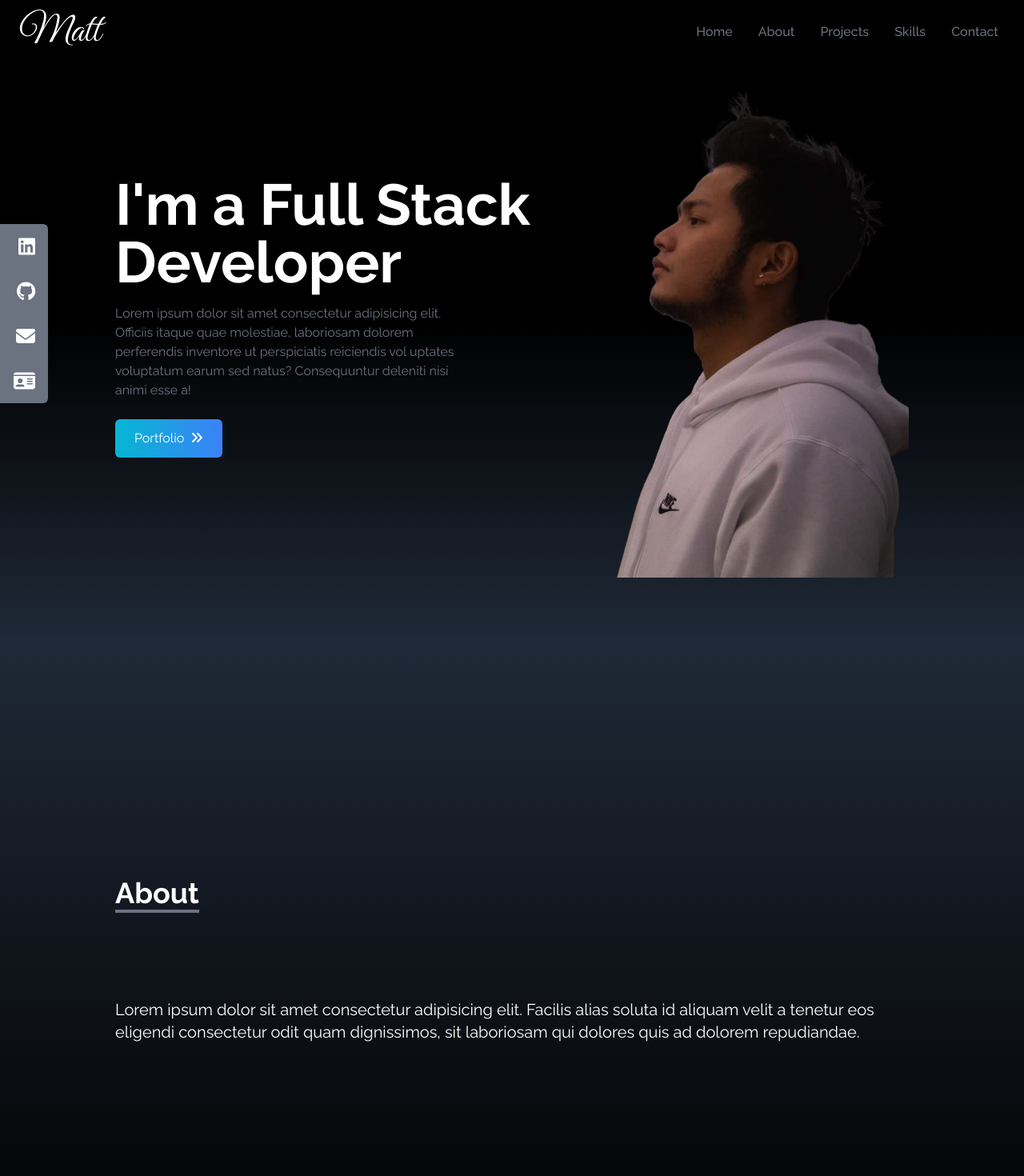
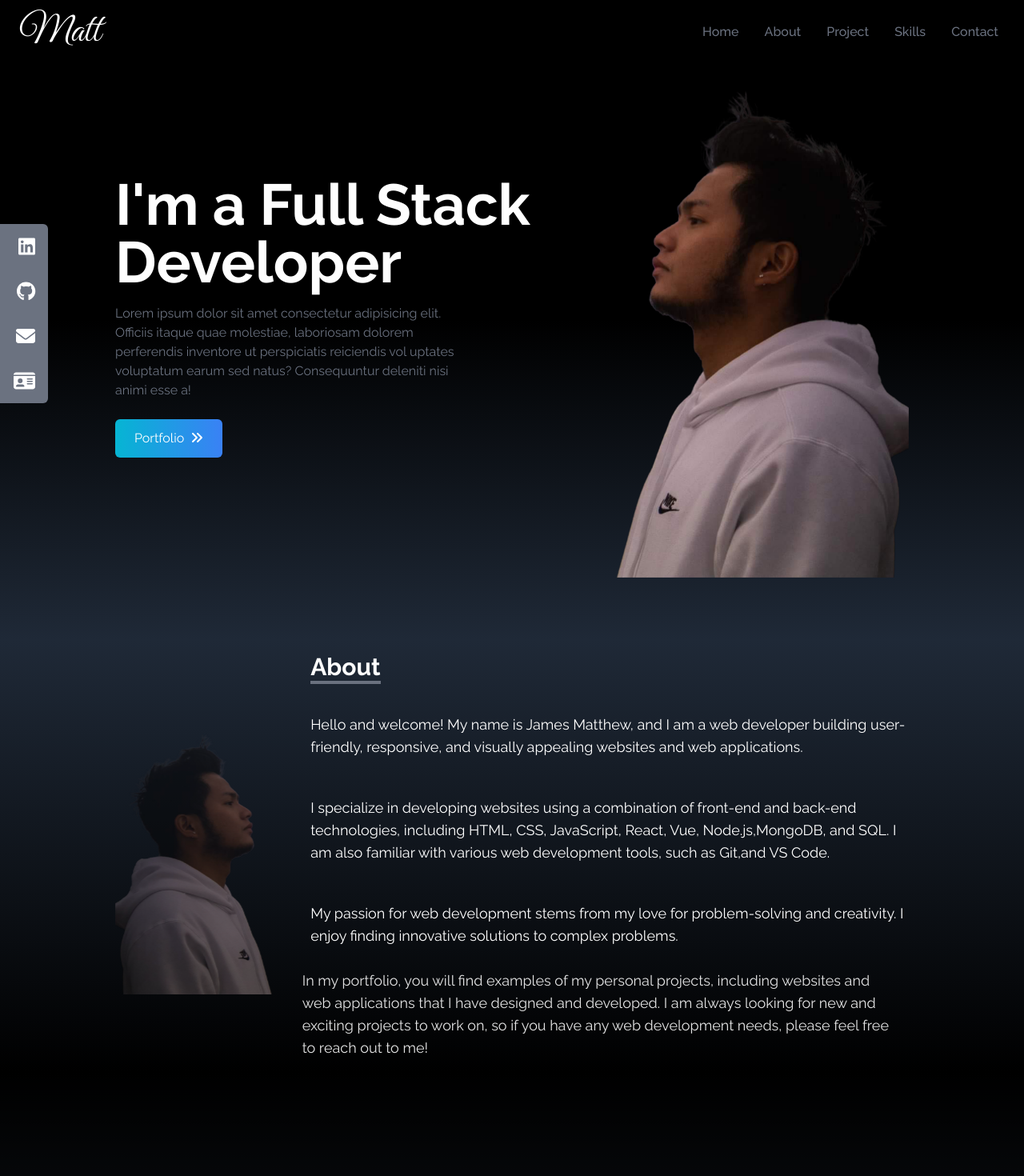
Before and after one commit to jmatthewa/portfolio, a Vue app: page / in a window 1280 px wide. Shown: the top 1470 px of the page at 80% size. Built offline with nearby package versions, Linux system fonts and the light colour scheme.

Commit message:
Add transition in hero section

```diff
--- a/src/App.vue
+++ b/src/App.vue
@@ -1,5 +1,5 @@
 <template>
-  <div class="home">
+
 
   <NavbarSection />
   <HeroSection />
@@ -9,7 +9,9 @@
   <ContactSection />
   <SocialLinks />
 
-  </div>
+
+
+
 </template>
 
 <script>
--- a/src/components/AboutSection.vue
+++ b/src/components/AboutSection.vue
@@ -1,26 +1,129 @@
 <template>
-    <div name="about" class="w-full h-screen bg-gradient-to-b from-gray-800 to-black text-white
+    <div id="about" class="w-full h-full bg-gradient-to-b from-gray-800 to-black text-white
         ">
-        <div class="max-w-screen-lg p-4 mx-auto flex flex-col justify-center w-full h-full">
 
-            <div class="pb-8">
-                <p class="text-4xl font-bold inline border-b-4 border-gray-500">About</p>
-            </div>
+        <div class="max-w-screen-lg  mx-auto flex flex-col p-4 justify-center items-center  w-full h-full md:flex-row ">
+            <transition name="slide2" appear>
 
-            <p class="text-xl mt-20">
-                Lorem ipsum dolor sit amet consectetur adipisicing elit. Facilis alias soluta id aliquam velit a tenetur eos eligendi consectetur odit quam dignissimos, sit laboriosam qui dolores quis ad dolorem repudiandae.
+                <div class="flex flex-col justify-center h-full gap-5">
+                    <img :src="heroImage" alt="" class="-scale-x-100  mx-auto w-2/3 md:w-full mix-blend-lighten animate-pulse">
+
+                </div>
+            </transition>
+            <div>
+
+            <transition name="slide" appear>
+
+                <p class="text-3xl font-bold inline border-b-4 border-gray-500">About</p>
+            </transition>
+            <transition name="slide3" appear>
+
+                <p class="text-lg mt-10">
+                    Hello and welcome! My name is James Matthew, and I am a web developer building user-friendly, responsive, and visually appealing websites and web applications.
+                </p>
+            </transition>
+                <br><br>
+            <transition name="slide4" appear>
+                <p class="text-lg">
+                I specialize in developing websites using a combination of front-end and back-end technologies, including HTML, CSS, JavaScript, React, Vue, Node.js,MongoDB, and SQL. I am also familiar with various web development tools, such as Git,and VS Code.
+            </p>
+        </transition>
+            <br><br>
+
+            <transition name="slide5" appear>
+            <p class="text-lg">
+
+                My passion for web development stems from my love for problem-solving and creativity. I enjoy finding innovative solutions to complex problems.
+                <br><br>
+            </p>
+        </transition>
+
+            <transition name="slide6" appear>
+            <p class="text-lg">
+                In my portfolio, you will find examples of my personal projects, including websites and web applications that I have designed and developed. I am always looking for new and exciting projects to work on, so if you have any web development needs, please feel free to reach out to me!
+
 
             </p>
+        </transition>
+            </div>
+        </div>
 
 
-        </div>
+
+
     </div>
 </template>
 <script>
+import heroImage from '../assets/heroImage.png'
 export default {
+    setup() {
 
+
+        return {
+            heroImage
+        }
+    }
 }
 </script>
 <style>
+    .slide-enter-active,
+.slide-leave-active {
+  transition: opacity 5s ease;
+}
+
+.slide-enter-from,
+.slide-leave-to {
+  opacity: 0;
+}
+
+
+.slide2-enter-active {
+  transition: all 2s ease-out;
+}
+
+.slide2-enter-from{
+  transform: translateX(100px);
+  opacity: 0;
+}
+
+.slide3-enter-active {
+  transition: all 2s ease-out;
+  transition-delay: .5s;
+}
+
+.slide3-enter-from{
+  transform: translateX(-100px);
+  opacity: 0;
+}
+.slide4-enter-active {
+  transition: all 2s ease-out;
+  transition-delay: 1.5s;
+}
+
+.slide4-enter-from{
+  transform: translateX(-100px);
+  opacity: 0;
+}
+
+.slide5-enter-active {
+  transition: all 2s ease-out;
+  transition-delay: 2.5s;
+}
+
+.slide5-enter-from{
+  transform: translateX(-100px);
+  opacity: 0;
+}
+.slide6-enter-active {
+  transition: all 2s ease-out;
+  transition-delay: 3.5s;
+}
+
+.slide6-enter-from{
+  transform: translateX(-100px);
+  opacity: 0;
+}
+
+
 
 </style>
--- a/src/components/ContactSection.vue
+++ b/src/components/ContactSection.vue
@@ -1,5 +1,5 @@
 <template>
-    <div name="contact" class="w-full h-screen bg-gradient-to-b from-black to-gray-800 p-4 text-white">
+    <div id="contact" class="w-full h-full md:h-screen bg-gradient-to-b from-black to-gray-800 p-4 text-white">
         <div class="flex flex-col p-4 justify-center max-w-screen-lg mx-auto h-full">
             <div class="pb-8">
 
--- a/src/components/HeroSection.vue
+++ b/src/components/HeroSection.vue
@@ -1,31 +1,44 @@
 <template>
-    <div name="hero" class="h-screen w-full bg-gradient-to-b from-black via-black to-gray-800">
-        <div class="max-w-screen-lg mx-auto flex flex-col items-center justify-center h-full px-4 sm:flex-row">
+    <div id="hero"  class=" h-96 sm:h-screen w-full bg-gradient-to-b from-black via-black to-gray-800">
+        <div class="mt-20 max-w-screen-lg mx-auto flex flex-col items-center justify-center h-full px-4 sm:flex-row sm:mt-0">
             <div class="flex flex-col justify-center h-full">
-                <h2 class="text-4xl sm:text-7xl font-bold text-white">
+                <transition name="slide" appear>
+                    <h2  class=" text-4xl  sm:text-7xl  font-bold text-white">
                         I'm a Full Stack Developer
                     </h2>
+
+                </transition>
+                <transition name="slide2" appear>
+
                     <p class="text-gray-500 py-4 max-w-md">
                         Lorem ipsum dolor sit amet consectetur adipisicing elit. Officiis itaque quae molestiae, laboriosam dolorem perferendis inventore ut perspiciatis reiciendis vol
                         uptates voluptatum earum sed natus? Consequuntur deleniti nisi animi esse a!
                     </p>
 
+                </transition>
+                <transition name="slide" appear>
+
                     <div>
-                    <button class="group text-white w-fit px-6 py-3 my-2 items-center rounded-md bg-gradient-to-r from-cyan-500 to-blue-500">
+                        <button @click="scroll('project')" class="group text-white w-fit px-6 py-3 my-2 items-center rounded-md bg-gradient-to-r from-cyan-500 to-blue-500">
                             Portfolio
 
                             <fa :icon="['fas', 'angles-right']" class="group-hover:rotate-90 duration-300 ml-1"/>
 
                         </button>
                     </div>
+                </transition>
             </div>
+            <transition name="slide" appear>
+
                 <div>
-                <img :src="HeroImage" alt="" class="mx-auto w-2/3 sm:w-full">
+                    <img :src="HeroImage" alt="" class="hidden md:block mx-auto w-2/3 sm:w-full">
                 </div>
+            </transition>
         </div>
     </div>
 </template>
 <script>
+
 
 
 import HeroImage from '../assets/heroImage.png'
@@ -40,9 +53,36 @@ export default {
         return {
             HeroImage
         }
+    },
+    methods: {
+        scroll(id) {
+
+            const element = document.getElementById(id);
+            element.scrollIntoView({ behavior: 'smooth' });
+    }
     }
 }
 </script>
 <style>
+.slide-enter-active,
+.slide-leave-active {
+  transition: opacity 5s ease;
+}
 
+.slide-enter-from,
+.slide-leave-to {
+  opacity: 0;
+}
+
+
+.slide2-enter-active {
+  transition: all 2s ease-out;
+}
+
+
+
+.slide2-enter-from{
+  transform: translateX(100px);
+  opacity: 0;
+}
 </style>
--- a/src/components/NavbarSection.vue
+++ b/src/components/NavbarSection.vue
@@ -1,13 +1,17 @@
 <template>
     <!-- <fa icon="bars"/> -->
-    <div class="flex justify-between items-center w-full h-20 text-white px-4 bg-black fixed">
+    <div class="z-10 top-0 flex justify-between items-center w-full h-20 text-white px-4 bg-black fixed">
 
         <div>
-            <h1 class="text-5xl font-signature ml-2">Matt</h1>
+            <h1 class=" text-5xl font-signature ml-2">Matt</h1>
         </div>
 
         <ul class="hidden md:flex">
-            <li v-for="link in links" :key="link.id" class="px-4 cursor-pointer capitalize font-medium text-gray-500 hover:scale-105 duration-200">{{ link.link }}</li>
+            <li class="px-4 cursor-pointer capitalize font-medium text-gray-500 hover:scale-105 duration-200" @click="scroll2('hero')">Home</li>
+            <li class="px-4 cursor-pointer capitalize font-medium text-gray-500 hover:scale-105 duration-200" @click="scroll2('about')">About</li>
+            <li class="px-4 cursor-pointer capitalize font-medium text-gray-500 hover:scale-105 duration-200" @click="scroll2('project')">Project</li>
+            <li class="px-4 cursor-pointer capitalize font-medium text-gray-500 hover:scale-105 duration-200" @click="scroll2('skills')">Skills</li>
+            <li class="px-4 cursor-pointer capitalize font-medium text-gray-500 hover:scale-105 duration-200" @click="scroll2('contact')">Contact</li>
         </ul>
 
         <div @click="showDropDown" class="cursor-pointer pr-4 z-10 text-gray-500 md:hidden">
@@ -16,7 +20,11 @@
         </div>
 
         <ul v-show="nav" class="flex flex-col justify-center items-center absolute top-0 left-0 w-full h-screen bg-gradient-to-b from-black to-gray-800 text-gray-500">
-            <li v-for="link in links" :key="link.id" class="px-4 cursor-pointer capitalize py-6 text-4xl">{{ link.link }}</li>
+            <li class="px-4 cursor-pointer capitalize py-6 text-4xl" @click="scroll('hero')">Home</li>
+            <li class="px-4 cursor-pointer capitalize py-6 text-4xl" @click="scroll('about')">About</li>
+            <li class="px-4 cursor-pointer capitalize py-6 text-4xl" @click="scroll('project')">Project</li>
+            <li class="px-4 cursor-pointer capitalize py-6 text-4xl" @click="scroll('skills')">Skills</li>
+            <li class="px-4 cursor-pointer capitalize py-6 text-4xl" @click="scroll('contact')">Contact</li>
 
         </ul>
     </div>
@@ -30,36 +38,26 @@ export default {
 
         const nav = ref(false)
 
-        const links = [
-            {
-                id: 1,
-                link: 'home'
-            },
-            {
-                id: 2,
-                link: 'about'
-            },
-            {
-                id: 3,
-                link: 'projects'
-            },
-            {
-                id: 4,
-                link: 'skills'
-            },
-            {
-                id: 5,
-                link: 'contact'
-            }
-     ]
+
 
      const showDropDown = function() {
         return this.nav = !this.nav
      }
+     return {
+        showDropDown,nav
+     }
+    },
+    methods: {
+        scroll(id) {
+            this.nav = !this.nav;
+            const element = document.getElementById(id);
+            element.scrollIntoView({ behavior: 'smooth' });
+    } ,
+    scroll2(id) {
 
-     return {
-        links,showDropDown,nav
-     }
+            const element = document.getElementById(id);
+            element.scrollIntoView({ behavior: 'smooth' });
+    }
     }
 }
 </script>
--- a/src/components/ProjectsSection.vue
+++ b/src/components/ProjectsSection.vue
@@ -1,15 +1,29 @@
 <template>
-      <div name="project" class="bg-gradient-to-b from-black to bg-gray-800 w-full text-white md:h-screen">
+      <div id="project" class=" bg-gradient-to-b from-black to bg-gray-800 w-full text-white h-full md:h-screen">
         <div class="max-w-screen-lg p-4 mx-auto flex flex-col justify-center w-full h-full">
+            <transition name="slide" appear>
+
                   <div class="pb-8">
+
                               <p class="text-4xl font-bold inline border-b-4 border-gray-500">Project</p>
                               <p class="py-6">Check out some of my project right here</p>
+
                   </div>
+            </transition>
 
             <div class="grid sm:grid-cols-2 md:grid-cols-3 gap-8 px-12 sm:px-0">
 
+
+
                         <div  v-for="project in projects" :key="project.id" class="shadow-md shadow-gray-600 rounded-lg">
-                        <img :src="project.src" alt="" class="rounded-md duration-200 hover:scale-105">
+                            <transition name="slide2" appear>
+
+                                  <img :src="project.src" alt="" class="rounded-md duration-200 hover:scale-105 hover:opacity-20">
+
+                              </transition>
+                              <span class="text-2xl font-bold text-white tracking-wider">
+                                    {{ project.title }}
+                              </span>
 
                               <div class="flex items-center justify-center">
                                     <a :href="project.live" target="_blank" class="w-1/2 px-6 py-3 m-4 duration-200 hover: scale-105"><button>Demo</button></a>
@@ -18,6 +32,7 @@
 
                               </div>
                         </div>
+
             </div>
         </div>
       </div>
@@ -33,7 +48,8 @@ export default {
       const projects = [
             {
                   id: 1,
-                  src: project
+                  src: project,
+                  title: 'Vue JS project'
             },
             {
                   id: 2,
@@ -51,3 +67,25 @@ export default {
     }
 }
 </script>
+
+<style>
+      .slide-enter-active,
+      .slide-leave-active {
+      transition: opacity 5s ease;
+      }
+
+      .slide-enter-from,
+      .slide-leave-to {
+      opacity: 0;
+      }
+
+
+      .slide2-enter-active {
+      transition: all 5s ease-in-out;
+      }
+
+      .slide2-enter-from{
+      transform: translateX(50px);
+      opacity: 0;
+      }
+</style>
--- a/src/components/SkillsSection.vue
+++ b/src/components/SkillsSection.vue
@@ -1,8 +1,8 @@
 <template>
-    <div name="skills" class="bg-gradient-to-b from-gray-800 to-black w-full h-screen">
+    <div id="skills" class="bg-gradient-to-b from-gray-800 to-black w-full h-full md:h-screen">
         <div class="max-w-screen-lg mx-auto p-4 flex flex-col justify-center w-full h-full text-white">
             <div>
-                <p class="text-4xl font-bold border-b-4 border-gray-500 p-2 inline">Skills</p>
+                <p class=" text-4xl font-bold border-b-4 border-gray-500 p-2 inline">Skills</p>
                 <p class="py-6">These are the technologies I've worked with</p>
             </div>
 
--- a/src/main.js
+++ b/src/main.js
@@ -8,10 +8,12 @@ import { fas } from '@fortawesome/free-solid-svg-icons'
 import { fab } from '@fortawesome/free-brands-svg-icons'
 import './assets/tailwind.css'
 
+
 library.add(fas,fab)
 
 createApp(App)
 .component('fa', FontAwesomeIcon)
 .use(store)
 .use(router)
+
 .mount('#app')
--- a/src/router/index.js
+++ b/src/router/index.js
@@ -5,14 +5,6 @@ const routes = [
   {
     path: '/',
     name: 'home',
-
-  },
-  {
-    path: '/about',
-    name: 'about',
-    // route level code-splitting
-    // this generates a separate chunk (about.[hash].js) for this route
-    // which is lazy-loaded when the route is visited.
 
   }
 ]
```
Also changed, not shown: src/components/SocialLinks.vue (+24 -5 lines), 2 other files (tests, documents, lock files or other folders). Lines whose indentation alone changed are shown as unchanged.
